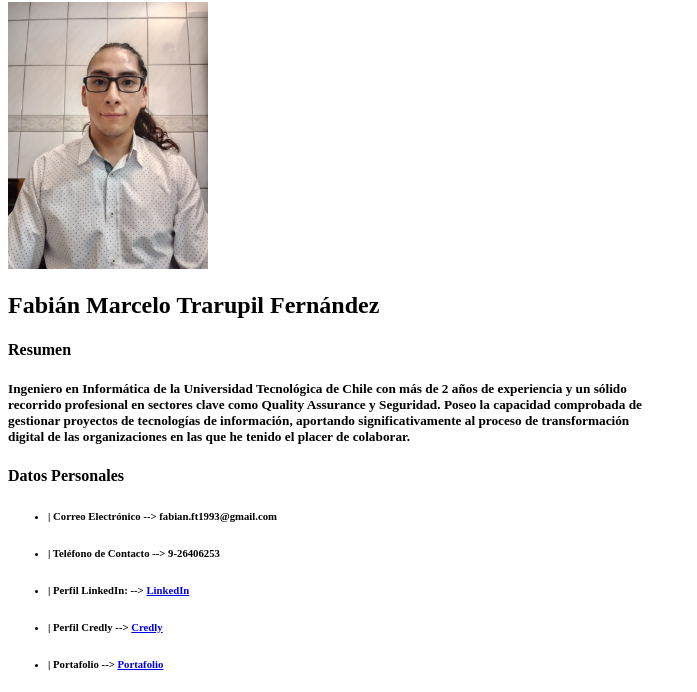
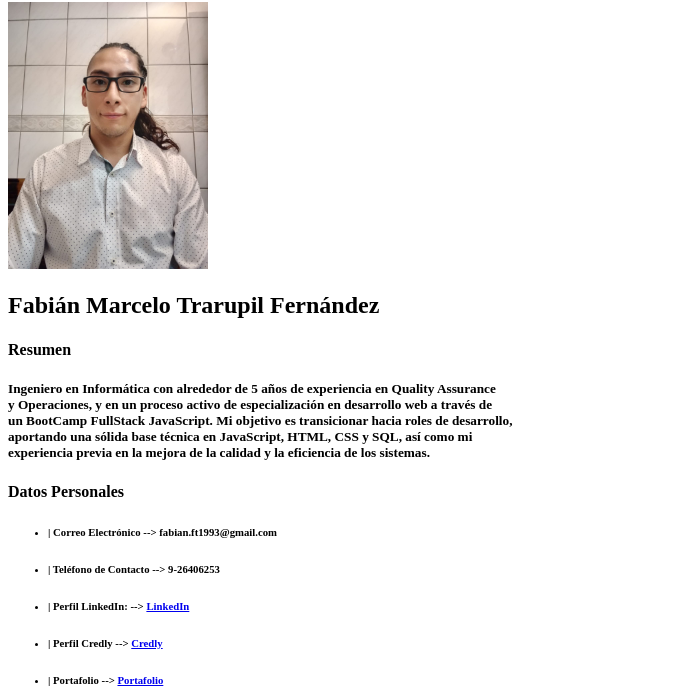
Before and after one commit to fabiantrarupil/fabiantrarupil.github.io-Unidad-1---Mi-Curriculum-Vitae-en-HTML, a plain HTML site: page Index.html in a window 1280 px wide. Shown: the part 78-770 px from the top of the page, without its empty margins (0-697 px from the left). Drawn offline with Linux system fonts and the light colour scheme.

Commit message:
fix: modificación de nombre index

```diff
--- a/Index.html
+++ b/Index.html
@@ -15,13 +15,15 @@
     <h4>Resumen</h4>
     <h5>
         <p>
-            Ingeniero en Informática de la Universidad Tecnológica de Chile con más de 2 años de experiencia y un sólido
+            Ingeniero en Informática con alrededor de 5 años de experiencia en Quality Assurance
             <br>
-            recorrido profesional en sectores clave como Quality Assurance y Seguridad. Poseo la capacidad comprobada de
+            y Operaciones, y en un proceso activo de especialización en desarrollo web a través de
             <br>
-            gestionar proyectos de tecnologías de información, aportando significativamente al proceso de transformación
+            un BootCamp FullStack JavaScript. Mi objetivo es transicionar hacia roles de desarrollo,
             <br>
-            digital de las organizaciones en las que he tenido el placer de colaborar.
+            aportando una sólida base técnica en JavaScript, HTML, CSS y SQL, así como mi
+            <br>
+            experiencia previa en la mejora de la calidad y la eficiencia de los sistemas.
         </p>
     </h5>
     <h4>Datos Personales</h4>
```
